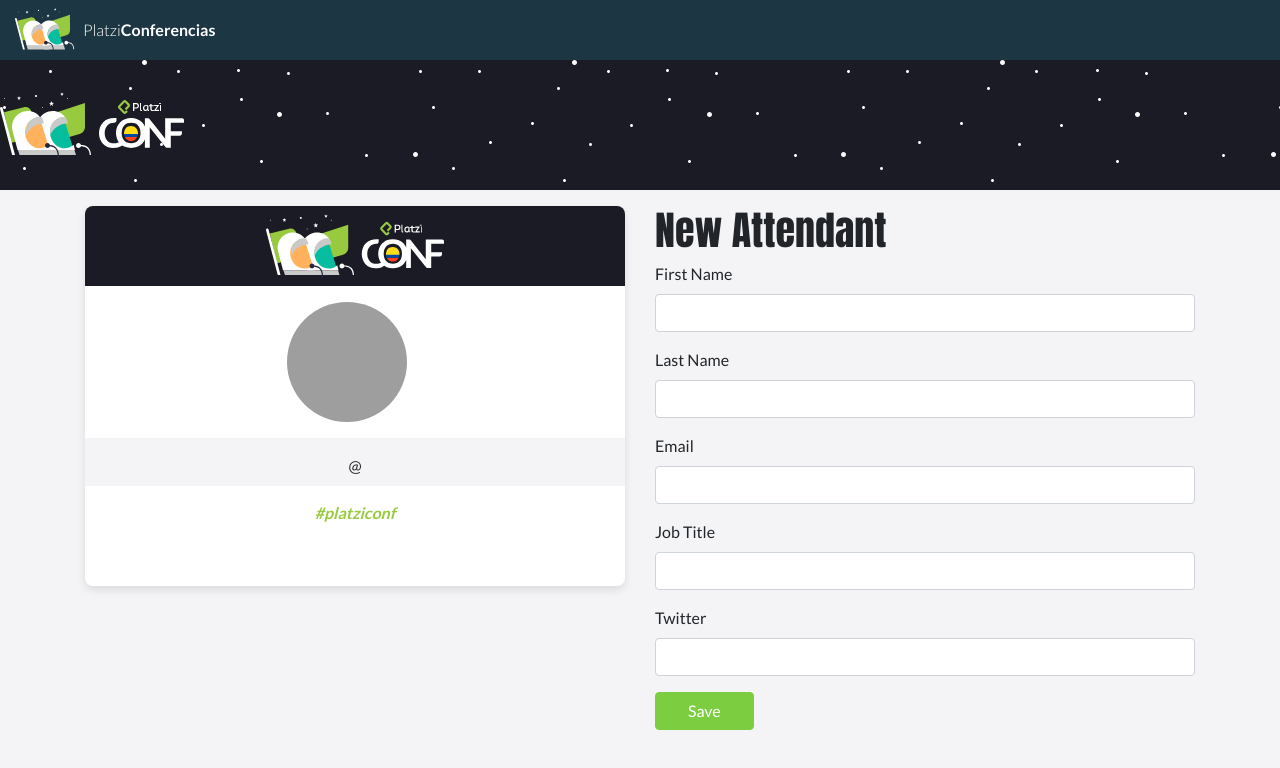
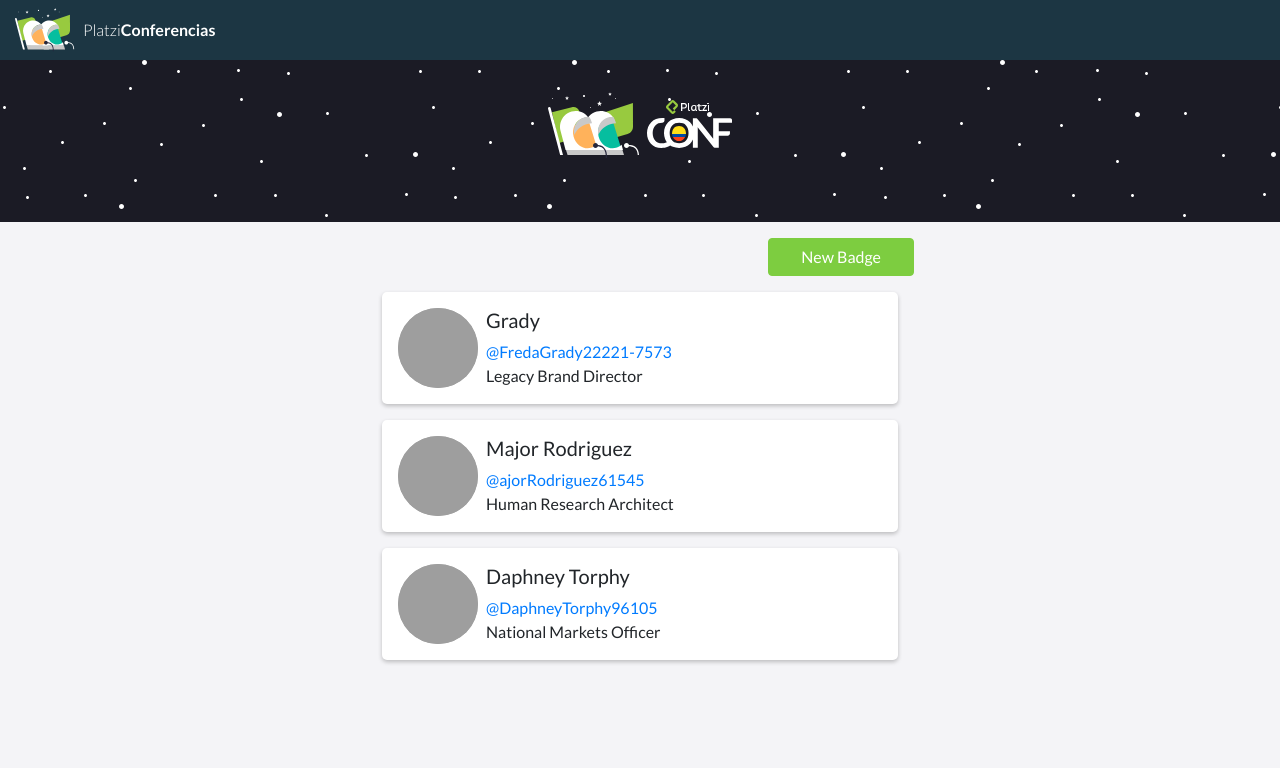
Before and after one commit to jsconestilo/Curso-ReactJS, a React (Create React App) app: page / in a window 1280 px wide. Shown: the top 768 px of the page. Built offline with nearby package versions, Linux system fonts and the light colour scheme; grey boxes are pictures that could not be loaded.

Commit message:
Crear componente para mostrar una lista de elementos almacenada en el state

```diff
--- /dev/null
+++ b/src/components/BadgesList.js
@@ -0,0 +1,44 @@
+import React from "react";
+
+import "./styles/BadgesList.css";
+/**
+ * Este componente tiene una responsabilidad única.
+ * El mostrar a manera de listado, la información de cada uno de los participantes registrados
+ * en la data del componente padre (pagina)
+ * Misma que le es pasada a través del props badges
+ */
+class BadgesList extends React.Component {
+  render() {
+    return (
+      <ul className="list-unstyled">
+        {/** El valor recibido a través del prop badges, es un arreglo de objetos.
+        En javascript se tiene el método map( ), el cual permite acceder a cada uno de los elementos del arreglo
+        para procesarlos (maperlos) y al finalizar retornarlos */}
+        {this.props.badges.map(badge => {
+          return (
+            // Cada hijo de una lista, está obligado a recibir un identificador único.
+            // Para que react le de un seguimiento, y si en un determinado momento cambia, proceder a renderizarlo
+            <li key={badge.id} className="BadgesListItem">
+              <img
+                src={badge.avatarUrl}
+                alt="logoAvatar"
+                className="BadgesListItem__avatar"
+              />
+              <div>
+                <h5>
+                  {badge.firstName} {badge.lastName}
+                </h5>
+                <a href={"https://twitter.com/" + badge.twitter}>
+                  @{badge.twitter}
+                </a>
+                <p>{badge.jobTitle}</p>
+              </div>
+            </li>
+          );
+        })}
+      </ul>
+    );
+  }
+}
+
+export default BadgesList;
--- /dev/null
+++ b/src/components/styles/BadgesList.css
@@ -0,0 +1,21 @@
+.BadgesList ul > li {
+  margin-bottom: 1rem;
+}
+.BadgesList p {
+  margin-bottom: 0;
+}
+.BadgesListItem {
+  background: #ffffff;
+  box-shadow: 0 2px 4px 0 rgba(0, 0, 0, 0.23);
+  border-radius: 5px;
+  display: flex;
+  padding: 1rem;
+}
+
+.BadgesListItem__avatar {
+  border-radius: 50%;
+  background: #a3a3a3;
+  margin-right: 0.5rem;
+  width: 80px;
+  height: 80px;
+}
--- a/src/index.js
+++ b/src/index.js
@@ -18,15 +18,18 @@
 import "bootstrap/dist/css/bootstrap.css";
 import "./global.css";
 
-// En este caso, la app mostrará como componente de página principal a ...
 import BadgeNew from "./pages/BadgeNew";
+/**
+ * En esta ocasión, la aplicación mostrará como página principal la que contiene el componente de listado de badges
+ */
+import Badges from "./pages/Badges";
 
 const container = document.getElementById("root");
 
 /**
- * EXPLICACIÓN 3:
+ * EXPLICACIÓN 1:
  * En las SPA solo renderizamos el componente principal. y sobre el se colocaran los componentes secundarios
  * u otras páginas de componentes mediante el sistema de ruteo
  *
  */
-ReactDom.render(<BadgeNew />, container);
+ReactDom.render(<Badges />, container);
--- /dev/null
+++ b/src/pages/Badges.js
@@ -0,0 +1,83 @@
+import React from "react";
+/**
+ * Este componente de página tiene sus propies estilos CSS
+ * Muesta una imagen como banner principal
+ * Y contiene dos componentes -- La barra de navegación y un BadgeList
+ */
+import "./styles/Badges.css";
+import confLogo from "../images/badge-header.svg";
+import Navbar from "../components/Navbar";
+import BadgesList from "../components/BadgesList";
+
+class Badges extends React.Component {
+  /**
+   * La data que contiene el registro de cada participante a la conferencia se encuentra codificada
+   * de forma dura. Por tanto, la declaramos dentro del estado del componente
+   */
+  state = {
+    data: [
+      {
+        id: "2de30c42-9deb-40fc-a41f-05e62b5939a7",
+        irstName: "Freda",
+        lastName: "Grady",
+        email: "Leann_Berge@gmail.com",
+        jobTitle: "Legacy Brand Director",
+        twitter: "FredaGrady22221-7573",
+        avatarUrl:
+          "https://www.gravatar.com/avatar/f63a9c45aca0e7e7de0782a6b1dff40b?d=identicon"
+      },
+      {
+        id: "d00d3614-101a-44ca-b6c2-0be075aeed3d",
+        firstName: "Major",
+        lastName: "Rodriguez",
+        email: "Ilene66@hotmail.com",
+        jobTitle: "Human Research Architect",
+        twitter: "ajorRodriguez61545",
+        avatarUrl:
+          "https://www.gravatar.com/avatar/d57a8be8cb9219609905da25d5f3e50a?d=identicon"
+      },
+      {
+        id: "63c03386-33a2-4512-9ac1-354ad7bec5e9",
+        firstName: "Daphney",
+        lastName: "Torphy",
+        email: "Ron61@hotmail.com",
+        jobTitle: "National Markets Officer",
+        twitter: "DaphneyTorphy96105",
+        avatarUrl:
+          "https://www.gravatar.com/avatar/e74e87d40e55b9ff9791c78892e55cb7?d=identicon"
+      }
+    ]
+  };
+  render() {
+    return (
+      <div>
+        <Navbar />
+        <div className="Badges">
+          <div className="Badges__hero">
+            <div className="Badges__container">
+              <img src={confLogo} alt="Logo" className="Badges_conf-logo" />
+            </div>
+          </div>
+        </div>
+
+        <div className="Badges__container">
+          <div className="Badges__buttons">
+            <a href="/badges/new" className="btn btn-primary">
+              New Badge
+            </a>
+          </div>
+          <div className="BadgesList">
+            <div className="Badges__container">
+              {/** Este componente se le comparte la data almacenada en el estado del componente padre (la página)
+               El objetivo es que internamente itere cada uno de los registros (objetos) y muestre esa información
+               a manera de listado*/}
+              <BadgesList badges={this.state.data} />
+            </div>
+          </div>
+        </div>
+      </div>
+    );
+  }
+}
+
+export default Badges;
--- /dev/null
+++ b/src/pages/styles/Badges.css
@@ -0,0 +1,30 @@
+.Badges__hero {
+  width: 100%;
+  padding: 2rem 0;
+  background: url('../../images/stars.svg'), #1B1B25;
+  background-repeat: repeat;
+  margin-bottom: 1rem;
+}
+
+.Badges__hero>.Badges__container {
+  display: flex;
+  flex-direction: column;
+  align-items: center;
+}
+
+.Badges__container {
+  width: 100%;
+  max-width: 580px;
+  margin: 0 auto;
+  padding: 0 1rem;
+}
+
+.Badges_conf-logo {
+  margin-bottom: 2rem;
+}
+
+.Badges__buttons {
+  display: flex;
+  justify-content: flex-end;
+  margin-bottom: 1rem;
+}
```
